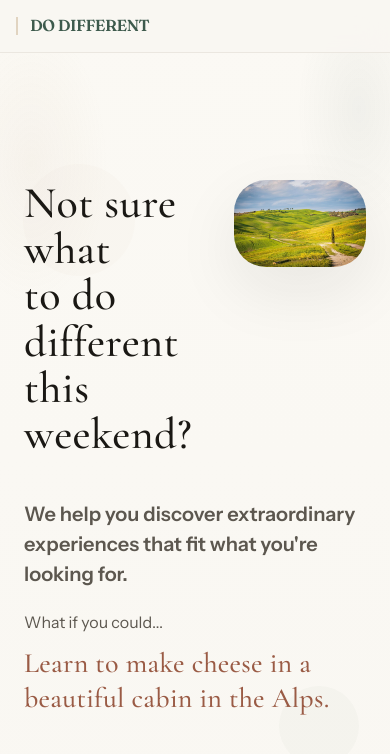
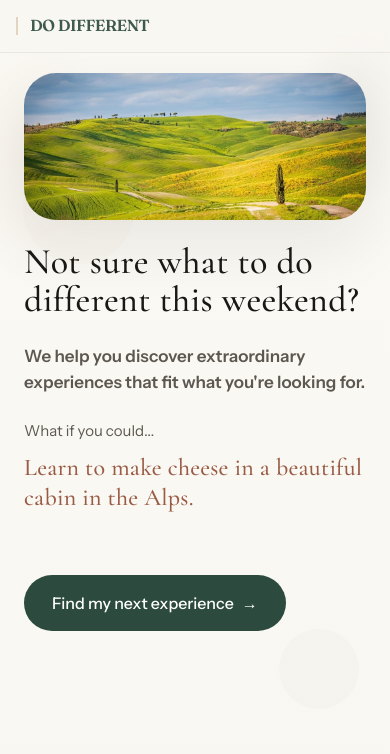
Before and after one commit to crislae/DoDifferent-Web, a React (Vite) app: page / in a window 390 px wide. Shown: the top 754 px of the page. Built offline with nearby package versions, Linux system fonts and the light colour scheme.

Commit message:
Update UX design

```diff
--- a/src/components/Hero.jsx
+++ b/src/components/Hero.jsx
@@ -13,7 +13,7 @@ const INSPIRATIONS = [
 const PHRASE_MS = 4000;
 const FADE_MS = 400;
 
-export default function Hero() {
+export default function Hero({ onFindExperience }) {
   const [index, setIndex] = useState(0);
   const [visible, setVisible] = useState(true);
 
@@ -37,8 +37,14 @@ export default function Hero() {
       aria-labelledby="hero-headline"
     >
       <div className="hero-deck">
-        <div className="hero-deck__copy">
-          <p className="hero-deck__tagline">Discover something worth remembering.</p>
+        <figure className="hero-deck__banner">
+          <img
+            className="hero-deck__image"
+            src={GETAWAY_HILLS_IMAGE}
+            alt={GETAWAY_HILLS_ALT}
+            loading="eager"
+          />
+        </figure>
 
         <h1 id="hero-headline" className="hero-deck__title">
           Not sure what to do different this weekend?
@@ -48,18 +54,7 @@ export default function Hero() {
           We help you discover extraordinary experiences that fit what you&apos;re
           looking for.
         </p>
-        </div>
 
-        <figure className="hero-deck__right">
-          <img
-            className="hero-deck__image"
-            src={GETAWAY_HILLS_IMAGE}
-            alt={GETAWAY_HILLS_ALT}
-            loading="eager"
-          />
-        </figure>
-
-        <div className="hero-deck__action">
         <div className="hero-inspiration" aria-live="polite" aria-atomic="true">
           <p className="hero-inspiration__label">What if you could...</p>
           <div className="hero-inspiration__stage">
@@ -76,7 +71,15 @@ export default function Hero() {
             ))}
           </div>
         </div>
-        </div>
+
+        <button
+          type="button"
+          className="btn-primary hero-deck__cta"
+          onClick={onFindExperience}
+        >
+          Find my next experience
+          <span aria-hidden="true">→</span>
+        </button>
       </div>
     </section>
   );
--- a/src/pages/HomePage.jsx
+++ b/src/pages/HomePage.jsx
@@ -165,7 +165,7 @@ export default function HomePage() {
       <Header scrollerRef={scrollerRef} />
 
       <div className="story-scroll" ref={scrollerRef}>
-        <Hero />
+        <Hero onFindExperience={handleStartDiscovery} />
         <CuratedSection />
         <TrustSection />
 
--- a/src/styles/globals.css
+++ b/src/styles/globals.css
@@ -237,6 +237,12 @@ a {
     radial-gradient(ellipse 28% 22% at 8% 18%, rgba(196, 168, 130, 0.08), transparent 70%),
     radial-gradient(ellipse 22% 18% at 92% 12%, rgba(44, 74, 62, 0.05), transparent 72%),
     linear-gradient(180deg, #fbf9f4 0%, var(--color-bg) 100%);
+  align-items: stretch;
+  justify-content: flex-start;
+  min-height: 100svh;
+  height: auto;
+  padding: 0;
+  overflow: visible;
 }
 
 .story-stage--hero::before,
@@ -267,54 +273,41 @@ a {
 .hero-deck {
   position: relative;
   z-index: 1;
-  display: grid;
-  grid-template-columns: minmax(0, 1.15fr) minmax(0, 0.85fr);
-  grid-template-rows: auto auto;
-  gap: clamp(2rem, 4vw, 4rem);
-  align-items: center;
-  width: 100%;
-  max-width: var(--max-width);
-  height: 100%;
-  margin: 0 auto;
-  padding-top: var(--header-height);
-}
-
-.hero-deck__copy {
-  grid-column: 1;
-  grid-row: 1;
   display: flex;
   flex-direction: column;
   align-items: flex-start;
-  text-align: left;
-}
-
-.hero-deck__action {
-  grid-column: 1;
-  grid-row: 2;
-  display: flex;
-  flex-direction: column;
-  align-items: flex-start;
-  align-self: start;
-  text-align: left;
-}
-
-.hero-deck__tagline {
+  gap: clamp(1.25rem, 2.8vh, 2rem);
+  width: 100%;
+  max-width: var(--max-width);
+  margin: 0 auto;
+  padding: calc(var(--header-height) + clamp(1rem, 2.5vh, 1.75rem))
+    clamp(1.5rem, 4vw, 3rem) clamp(2rem, 4vh, 3rem);
+  box-sizing: border-box;
+}
+
+.hero-deck__banner {
+  width: 100%;
+  margin: 0;
+}
+
+.hero-deck__image {
   display: block;
-  margin: 0 0 clamp(0.85rem, 2vh, 1.15rem);
+  width: 100%;
+  height: auto;
+  aspect-ratio: 21 / 9;
+  max-height: clamp(9rem, 24vh, 17.5rem);
+  object-fit: cover;
+  object-position: center 42%;
+  border-radius: var(--radius-image);
+  box-shadow: var(--shadow-image);
+}
+
+.hero-deck__title {
+  width: 100%;
+  max-width: 600px;
+  margin: 0;
   font-family: var(--font-serif);
-  font-size: clamp(1.125rem, 2.8vw, 1.5rem);
-  font-weight: 600;
-  line-height: 1.25;
-  letter-spacing: -0.015em;
-  text-wrap: balance;
-  color: #456658;
-}
-
-.hero-deck__title {
-  max-width: 600px;
-  margin: 0 0 1.25rem;
-  font-family: var(--font-serif);
-  font-size: clamp(2.75rem, 5.5vw, 5.25rem);
+  font-size: clamp(2.25rem, 5.5vw, 5.25rem);
   font-weight: 500;
   line-height: 1.05;
   letter-spacing: 0.01em;
@@ -323,22 +316,25 @@ a {
 }
 
 .hero-deck__support {
+  width: 100%;
   max-width: 34rem;
-  margin: 0 0 2.25rem;
-  font-size: 1.125rem;
-  line-height: 1.6;
-  color: var(--color-text-muted);
+  margin: 0;
+  font-size: clamp(1.0625rem, 2.5vw, 1.25rem);
+  font-weight: 600;
+  line-height: 1.55;
+  color: var(--color-text-muted);
+  text-wrap: pretty;
 }
 
 .hero-inspiration {
   width: 100%;
   max-width: 34rem;
-  margin-bottom: 2rem;
+  margin: 0;
 }
 
 .hero-inspiration__label {
   margin: 0 0 0.65rem;
-  font-size: 1rem;
+  font-size: clamp(0.9375rem, 2vw, 1rem);
   line-height: 1.6;
   color: var(--color-text-muted);
 }
@@ -346,7 +342,7 @@ a {
 .hero-inspiration__stage {
   display: grid;
   place-items: start;
-  min-height: 5.5rem;
+  min-height: clamp(4rem, 10vh, 5.5rem);
 }
 
 .hero-inspiration__example {
@@ -355,7 +351,7 @@ a {
   max-width: 34rem;
   margin: 0;
   font-family: var(--font-serif);
-  font-size: clamp(1.75rem, 3.2vw, 2.5rem);
+  font-size: clamp(1.5rem, 3.2vw, 2.5rem);
   font-weight: 500;
   line-height: 1.25;
   letter-spacing: 0.01em;
@@ -369,63 +365,7 @@ a {
 }
 
 .hero-deck__cta {
-  margin-top: 0.25rem;
-}
-
-.hero-deck__right {
-  grid-column: 2;
-  grid-row: 1 / -1;
-  display: flex;
-  align-items: center;
-  justify-content: center;
-  height: 100%;
-  margin: 0;
-  align-self: center;
-}
-
-.hero-deck__image {
-  display: block;
-  width: 100%;
-  height: 80%;
-  max-height: 34rem;
-  object-fit: cover;
-  border-radius: var(--radius-image);
-  box-shadow: var(--shadow-image);
-}
-
-.hero-deck__scroll-hint {
-  display: none;
-}
-
-.hero-deck__scroll-icon {
-  width: 1.35rem;
-  height: 2rem;
-  border: 1.5px solid var(--color-border-strong);
-  border-radius: 999px;
-}
-
-.hero-deck__scroll-icon::after {
-  content: '';
-  display: block;
-  width: 0.2rem;
-  height: 0.45rem;
-  margin: 0.35rem auto 0;
-  background: var(--color-text-subtle);
-  border-radius: 999px;
-  animation: hero-scroll-dot 2s ease-in-out infinite;
-}
-
-@keyframes hero-scroll-dot {
-  0%,
-  100% {
-    transform: translateY(0);
-    opacity: 0.55;
-  }
-
-  50% {
-    transform: translateY(0.35rem);
-    opacity: 1;
-  }
+  margin-top: clamp(0.25rem, 1vh, 0.5rem);
 }
 
 /* Curated deck */
@@ -1608,10 +1548,6 @@ a {
     opacity: 1;
   }
 
-  .hero-deck__scroll-icon::after {
-    animation: none;
-  }
-
   .story-scroll {
     scroll-behavior: auto;
   }
@@ -2535,57 +2471,6 @@ a {
   .story-pagination {
     display: none;
   }
-
-  /* Hero composition */
-  .hero-deck {
-    align-items: start;
-    row-gap: clamp(1.35rem, 2.7vw, 2.65rem);
-  }
-
-  .hero-deck__copy {
-    display: contents;
-  }
-
-  .hero-deck__tagline {
-    display: none;
-  }
-
-  .hero-deck__title {
-    grid-column: 1;
-    grid-row: 1;
-    align-self: start;
-  }
-
-  .hero-deck__support {
-    grid-column: 1 / -1;
-    grid-row: 2;
-    margin-bottom: 0;
-    font-size: 1.25rem;
-    font-weight: 600;
-    line-height: 1.5;
-  }
-
-  .hero-deck__action {
-    grid-column: 1 / -1;
-    grid-row: 3;
-    margin-top: 0;
-  }
-
-  .hero-deck__right {
-    grid-column: 2;
-    grid-row: 1;
-    align-self: start;
-    height: auto;
-    align-items: flex-start;
-    justify-content: flex-start;
-  }
-
-  .hero-deck__image {
-    width: 100%;
-    height: auto;
-    max-height: 21rem;
-    object-fit: cover;
-  }
 }
 
 
```
Lines whose indentation alone changed are shown as unchanged.
